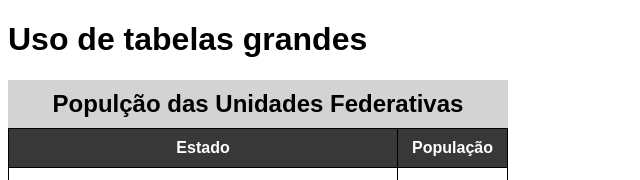
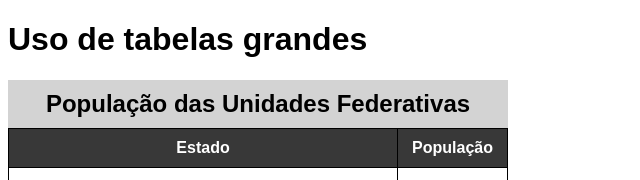
Before and after one commit to Yuri-Durden/html-css, a plain HTML site: page exercícios/ex023/tabela002.html in a window 1280 px wide. Shown: the top 180 px of the page, without its empty margins (0-640 px from the left). Drawn offline with Linux system fonts and the light colour scheme.

Commit message:
correção no título

```diff
--- a/exercícios/ex023/tabela002.html
+++ b/exercícios/ex023/tabela002.html
@@ -51,7 +51,7 @@
                 TR, TD, TH
     -->
     <table>
-        <caption><strong>Populção das Unidades Federativas</strong></caption>
+        <caption><strong>População das Unidades Federativas</strong></caption>
         <thead>
             <tr>
                 <th scope="col">Estado</th>
```
